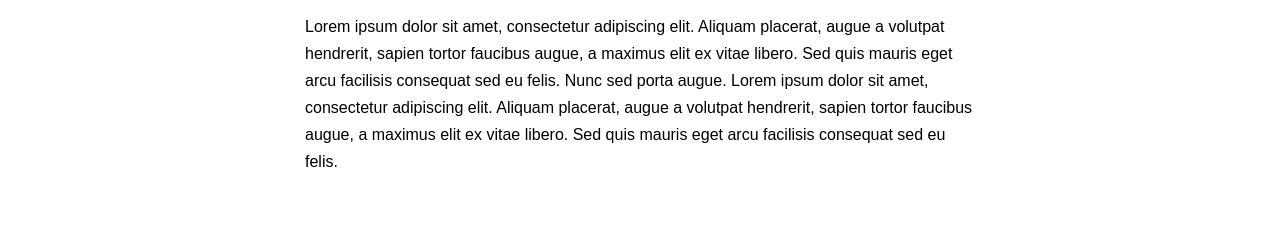
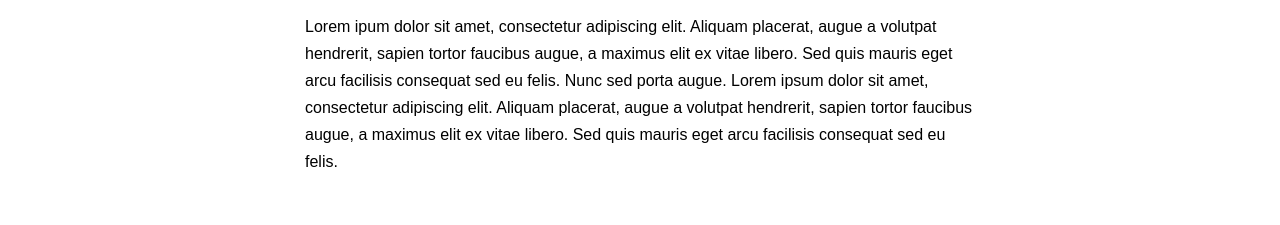
Before and after one commit to F1stachkaa/shoppe, a plain HTML site: page blog_post.html in a window 1280 px wide. Shown: the part 452-677 px from the top of the page. Drawn offline with Linux system fonts and the light colour scheme.

Commit message:
Update blog_post.html

```diff
--- a/blog_post.html
+++ b/blog_post.html
@@ -107,7 +107,7 @@
             <p >Lorem ipsum dolor sit amet, consectetur adipiscing elit. Aliquam placerat, augue a volutpat hendrerit, sapien tortor faucibus augue, a maximus elit ex vitae libero. Sed quis mauris eget arcu facilisis consequat sed eu felis. Nunc sed porta augue.
               Lorem ipsum dolor sit amet, consectetur adipiscing elit. Aliquam placerat, augue a volutpat hendrerit, sapien tortor faucibus augue, a maximus elit ex vitae libero. Sed quis mauris eget arcu facilisis consequat sed eu felis.
             </p>
-            <p >Lorem ipsum dolor sit amet, consectetur adipiscing elit. Aliquam placerat, augue a volutpat hendrerit, sapien tortor faucibus augue, a maximus elit ex vitae libero. Sed quis mauris eget arcu facilisis consequat sed eu felis. Nunc sed porta augue.
+            <p >Lorem ipum dolor sit amet, consectetur adipiscing elit. Aliquam placerat, augue a volutpat hendrerit, sapien tortor faucibus augue, a maximus elit ex vitae libero. Sed quis mauris eget arcu facilisis consequat sed eu felis. Nunc sed porta augue.
               Lorem ipsum dolor sit amet, consectetur adipiscing elit. Aliquam placerat, augue a volutpat hendrerit, sapien tortor faucibus augue, a maximus elit ex vitae libero. Sed quis mauris eget arcu facilisis consequat sed eu felis.
             </p>
           </div>
```
